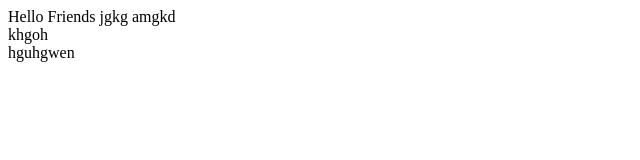
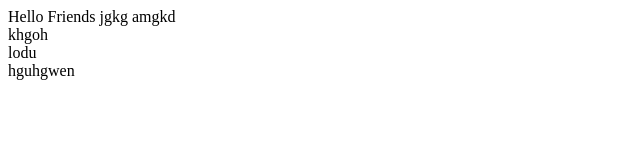
Before and after one commit to HritikGupta22/Doctors_Appointment, a plain HTML site: page index.html in a window 1280 px wide. Shown: the whole page, without its empty margins (0-640 px from the left). Drawn offline with Linux system fonts and the light colour scheme.

Commit message:
second commit

```diff
--- a/index.html
+++ b/index.html
@@ -10,6 +10,7 @@
     jgkg
     amgkd
     <div>khgoh</div>
+    <div>lodu</div>
     <div>hguhgwen</div>
 </body>
 </html>
```
